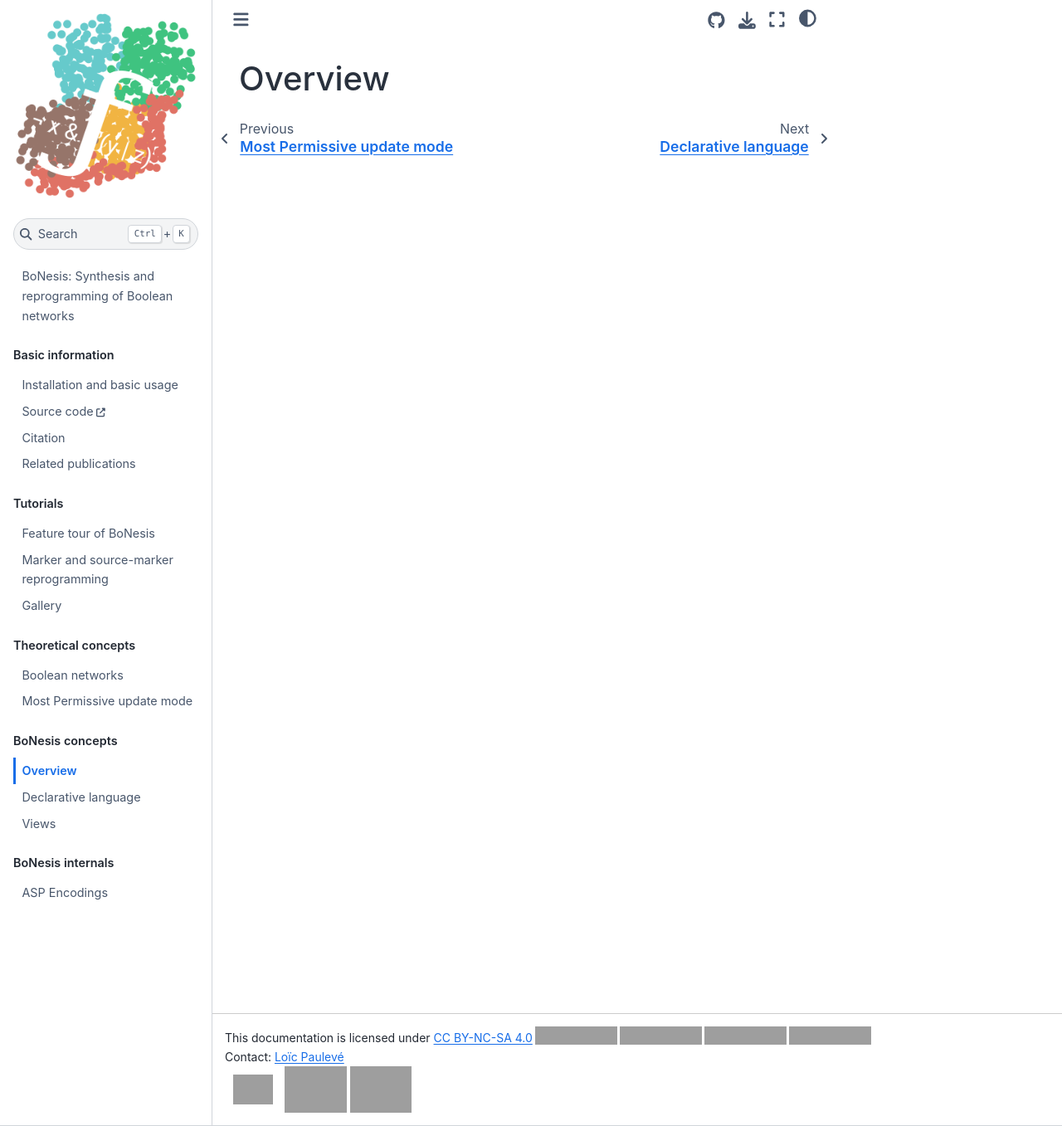
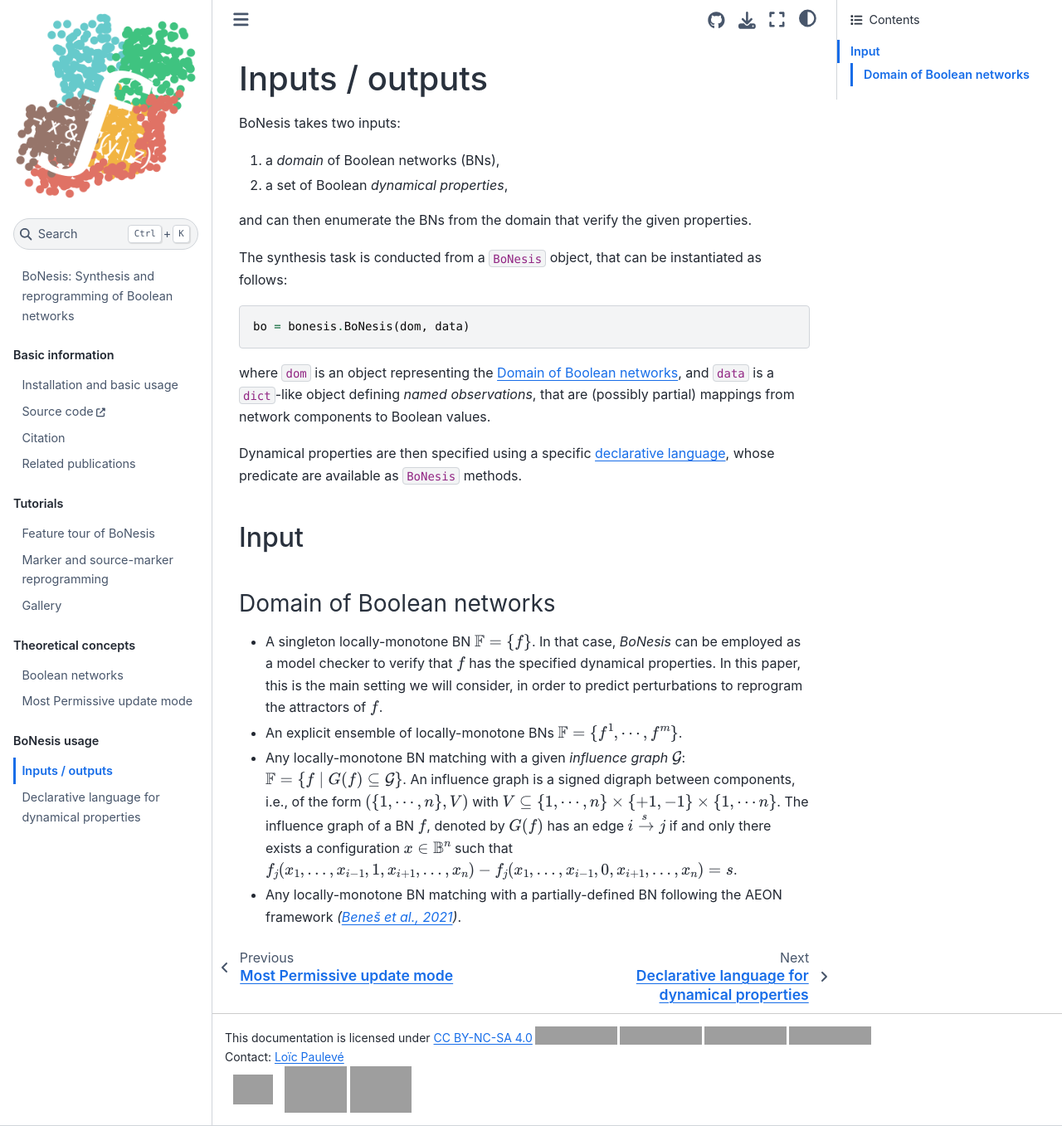
Before and after one commit to bnediction/bonesis, a Jupyter Book: the page built from overview.md, in a window 1280 px wide and 1357 px high. Shown: the whole window at 83% size. Built offline with Jupyter Book 1.0.4 settings and Sphinx 7.4.7 and the Sphinx Book theme 1.1.4, drawn with Linux system fonts in a browser that asks for light colours; grey boxes are pictures that could not be loaded.

Commit message:
start overview

````diff
--- a/_toc.yml
+++ b/_toc.yml
@@ -19,11 +19,7 @@ parts:
   chapters:
   - file: theory/boolean-networks.md
   - file: theory/most-permissive.md
-- caption: BoNesis concepts
+- caption: BoNesis usage
   chapters:
   - file: overview.md
   - file: language.md
-  - file: views.md
-- caption: BoNesis internals
-  chapters:
-  - file: internals/asp-encodings.md
--- a/language.md
+++ b/language.md
@@ -1,4 +1,4 @@
-# Declarative language
+# Declarative language for dynamical properties
 
 ## Summary
 
--- a/overview.md
+++ b/overview.md
@@ -1 +1,31 @@
-# Overview
+# Inputs / outputs
+
+BoNesis takes two inputs:
+1. a *domain* of Boolean networks (BNs),
+2. a set of Boolean *dynamical properties*,
+
+and can then enumerate the BNs from the domain that verify the given properties.
+
+The synthesis task is conducted from a `BoNesis` object, that can be instantiated
+as follows:
+
+```py
+bo = bonesis.BoNesis(dom, data)
+```
+
+where `dom` is an object representing the {ref}`bn-domain`, and `data`
+is a `dict`-like object defining *named observations*, that are (possibly
+partial) mappings from network components to Boolean values.
+
+Dynamical properties are then specified using a specific [declarative language](language.md), whose predicate are available as `BoNesis` methods.
+
+
+## Input
+
+(bn-domain)=
+### Domain of Boolean networks
+
+- A singleton locally-monotone BN $\mathbb F=\{f\}$. In that case, *BoNesis* can be employed as a model checker to verify that $f$ has the specified dynamical properties. In this paper, this is the main setting we will consider, in order to predict perturbations to reprogram the attractors of $f$.
+- An explicit ensemble of locally-monotone BNs $\mathbb F=\{ f^1,\cdots, f^m \}$.
+- Any locally-monotone BN matching with a given *influence graph* $\mathcal G$: $\mathbb F = \{ f\mid G(f)\subseteq \mathcal G\}$. An influence graph is a signed digraph between components, i.e., of the form $(\{1,\cdots,n\},V)$ with $V\subseteq \{1,\cdots,n\}\times \{+1,-1\}\times \{1,\cdots n\}$. The influence graph of a BN $f$, denoted by $G(f)$ has an edge $i\xrightarrow{s} j$ if and only there exists a configuration $x\in\mathbb B^n$ such that $f_j(x_1, \ldots, x_{i-1}, 1, x_{i+1},\ldots, x_n) - f_j(x_1, \ldots, x_{i-1}, 0, x_{i+1},\ldots, x_n) = s$.
+- Any locally-monotone BN matching with a partially-defined BN following the AEON framework <cite data-citep="Benes2021">(<a href="https://doi.org/10.1007/978-3-030-85633-5_14">Beneš et al., 2021</a>)</cite>.
````
Also changed, not shown: index.md (+3 -0 lines), images/overview.png (added).
